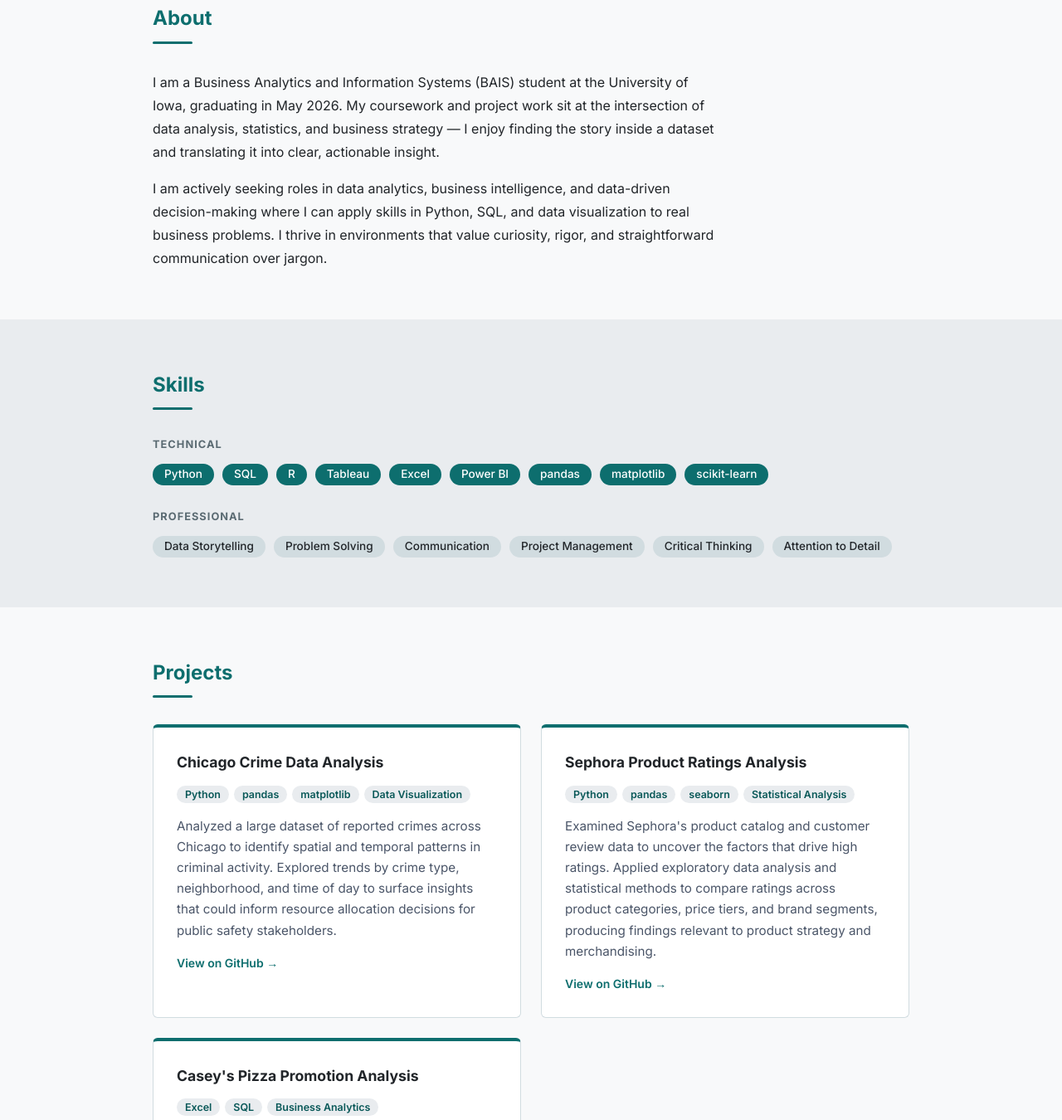
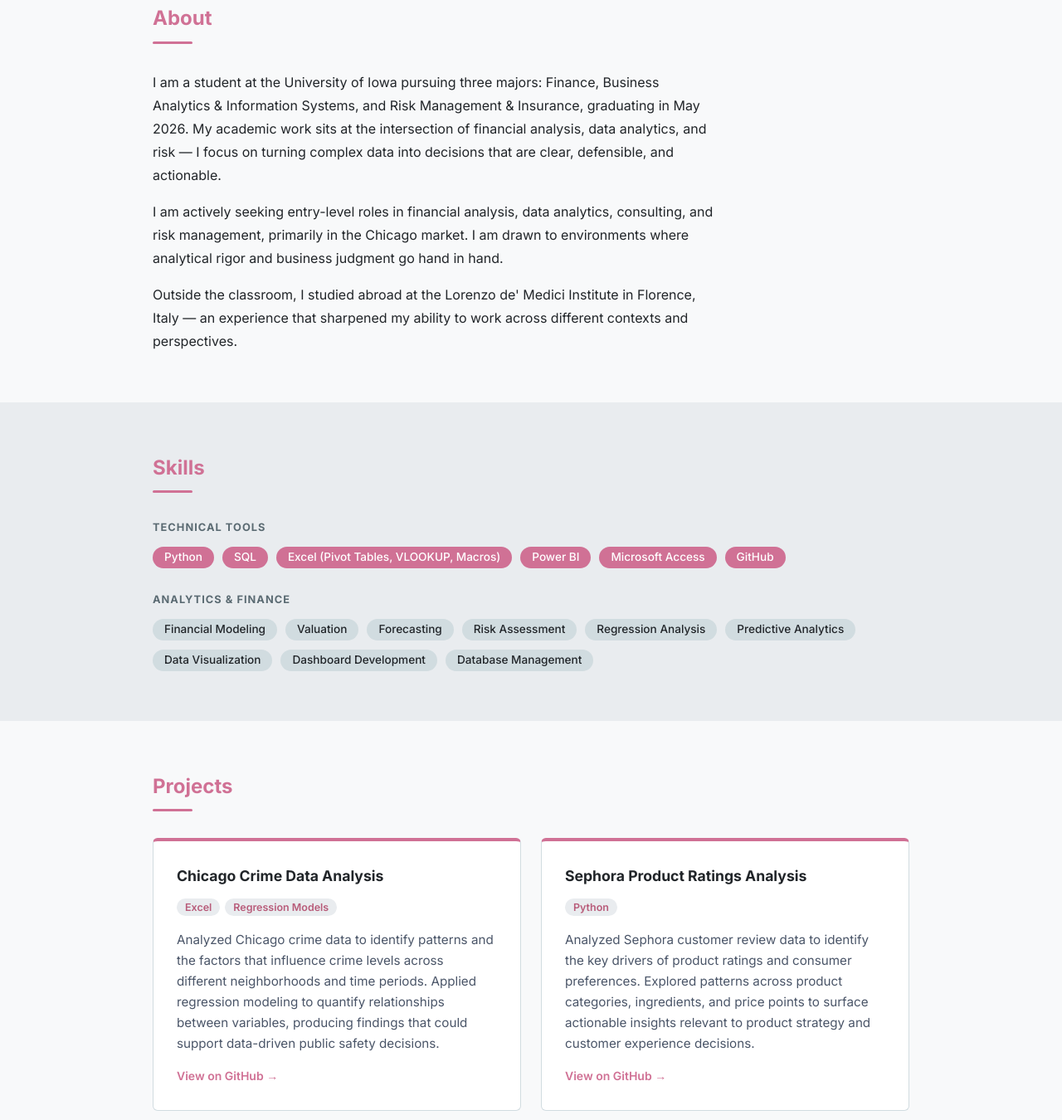
Before and after one commit to nicolekus/nwkus-landing-page, a plain HTML site: page index.html in a window 1280 px wide. Shown: the part 427-1777 px from the top of the page at 83% size. Drawn offline with Linux system fonts and the light colour scheme.

Commit message:
Update website content and styling to reflect new academic and career focus
Update CSS variables for accent colors and modify HTML content for the hero section, about, skills, projects, and contact information to align with updated professional and academic profiles.

Replit-Commit-Author: Agent
Replit-Commit-Session-Id: 44f59b81-3b3e-4686-90ff-39c9b60daa0b
Replit-Commit-Checkpoint-Type: full_checkpoint
Replit-Commit-Event-Id: ec69d156-4c88-4286-8f7b-c63012b08825
Replit-Commit-Screenshot-Url: https://storage.googleapis.com/screenshot-production-us-central1/01e62488-cd32-4ead-bc86-647883b052fd/44f59b81-3b3e-4686-90ff-39c9b60daa0b/0OMFG1O
Replit-Helium-Checkpoint-Created: true

```diff
--- a/css/stylesheet.css
+++ b/css/stylesheet.css
@@ -9,8 +9,8 @@
 :root {
   --color-bg:          #F8F9FA;
   --color-text:        #212529;
-  --color-accent:      #0D6E6E;
-  --color-accent-dark: #095858;
+  --color-accent:      #d07195;
+  --color-accent-dark: #b85c7a;
   --color-secondary-bg:#E9ECEF;
   --color-white:       #FFFFFF;
   --color-nav-bg:      #1A2E3B;
--- a/index.html
+++ b/index.html
@@ -3,8 +3,8 @@
 <head>
   <meta charset="UTF-8" />
   <meta name="viewport" content="width=device-width, initial-scale=1.0" />
-  <title>Nicole Kus | Business Analytics</title>
-  <meta name="description" content="Nicole Kus — Business Analytics student at the University of Iowa. Turning data into decisions." />
+  <title>Nicole Kus | Finance, Analytics &amp; Risk Management</title>
+  <meta name="description" content="Nicole Kus — Finance, Business Analytics, and Risk Management & Insurance student at the University of Iowa. Aspiring financial and data analyst." />
   <link rel="preconnect" href="https://fonts.googleapis.com" />
   <link rel="preconnect" href="https://fonts.gstatic.com" crossorigin />
   <link href="https://fonts.googleapis.com/css2?family=Inter:wght@400;500;600;700&display=swap" rel="stylesheet" />
@@ -48,7 +48,7 @@
         <div class="hero-inner">
           <img
             src="images/headshot.jpg"
-            alt="Nicole Kus, Business Analytics student at the University of Iowa"
+            alt="Nicole Kus, Finance and Business Analytics student at the University of Iowa"
             class="hero-headshot"
             width="160"
             height="160"
@@ -56,7 +56,7 @@
           <div class="hero-text">
             <h1 id="hero-heading">Nicole Kus</h1>
             <p class="hero-tagline">
-              Business Analytics student at the University of Iowa &mdash; turning data into decisions that drive results.
+              Finance, Business Analytics, and Risk Management &amp; Insurance Student | University of Iowa | Aspiring Financial &amp; Data Analyst
             </p>
             <div class="hero-cta-group">
               <a href="#projects" class="btn btn-primary">View My Work</a>
@@ -76,16 +76,20 @@
         <hr class="section-divider" aria-hidden="true" />
         <div class="about-body">
           <p>
-            I am a Business Analytics and Information Systems (BAIS) student at the University of Iowa,
-            graduating in May 2026. My coursework and project work sit at the intersection of data
-            analysis, statistics, and business strategy — I enjoy finding the story inside a dataset
-            and translating it into clear, actionable insight.
+            I am a student at the University of Iowa pursuing three majors: Finance, Business Analytics
+            &amp; Information Systems, and Risk Management &amp; Insurance, graduating in May 2026. My
+            academic work sits at the intersection of financial analysis, data analytics, and risk
+            — I focus on turning complex data into decisions that are clear, defensible, and actionable.
           </p>
           <p>
-            I am actively seeking roles in data analytics, business intelligence, and data-driven
-            decision-making where I can apply skills in Python, SQL, and data visualization to
-            real business problems. I thrive in environments that value curiosity, rigor, and
-            straightforward communication over jargon.
+            I am actively seeking entry-level roles in financial analysis, data analytics, consulting,
+            and risk management, primarily in the Chicago market. I am drawn to environments where
+            analytical rigor and business judgment go hand in hand.
+          </p>
+          <p>
+            Outside the classroom, I studied abroad at the Lorenzo de' Medici Institute in Florence,
+            Italy — an experience that sharpened my ability to work across different contexts and
+            perspectives.
           </p>
         </div>
       </div>
@@ -100,29 +104,29 @@
         <hr class="section-divider" aria-hidden="true" />
 
         <div class="skills-group">
-          <p class="skills-group-label">Technical</p>
-          <ul class="skill-tags" role="list" aria-label="Technical skills">
+          <p class="skills-group-label">Technical Tools</p>
+          <ul class="skill-tags" role="list" aria-label="Technical tools">
             <li><span class="tag tag-technical">Python</span></li>
             <li><span class="tag tag-technical">SQL</span></li>
-            <li><span class="tag tag-technical">R</span></li>
-            <li><span class="tag tag-technical">Tableau</span></li>
-            <li><span class="tag tag-technical">Excel</span></li>
+            <li><span class="tag tag-technical">Excel (Pivot Tables, VLOOKUP, Macros)</span></li>
             <li><span class="tag tag-technical">Power BI</span></li>
-            <li><span class="tag tag-technical">pandas</span></li>
-            <li><span class="tag tag-technical">matplotlib</span></li>
-            <li><span class="tag tag-technical">scikit-learn</span></li>
+            <li><span class="tag tag-technical">Microsoft Access</span></li>
+            <li><span class="tag tag-technical">GitHub</span></li>
           </ul>
         </div>
 
         <div class="skills-group">
-          <p class="skills-group-label">Professional</p>
-          <ul class="skill-tags" role="list" aria-label="Professional skills">
-            <li><span class="tag tag-professional">Data Storytelling</span></li>
-            <li><span class="tag tag-professional">Problem Solving</span></li>
-            <li><span class="tag tag-professional">Communication</span></li>
-            <li><span class="tag tag-professional">Project Management</span></li>
-            <li><span class="tag tag-professional">Critical Thinking</span></li>
-            <li><span class="tag tag-professional">Attention to Detail</span></li>
+          <p class="skills-group-label">Analytics &amp; Finance</p>
+          <ul class="skill-tags" role="list" aria-label="Analytics and finance skills">
+            <li><span class="tag tag-professional">Financial Modeling</span></li>
+            <li><span class="tag tag-professional">Valuation</span></li>
+            <li><span class="tag tag-professional">Forecasting</span></li>
+            <li><span class="tag tag-professional">Risk Assessment</span></li>
+            <li><span class="tag tag-professional">Regression Analysis</span></li>
+            <li><span class="tag tag-professional">Predictive Analytics</span></li>
+            <li><span class="tag tag-professional">Data Visualization</span></li>
+            <li><span class="tag tag-professional">Dashboard Development</span></li>
+            <li><span class="tag tag-professional">Database Management</span></li>
           </ul>
         </div>
 
@@ -143,16 +147,14 @@
           <article class="project-card" aria-labelledby="project-1-title">
             <h3 id="project-1-title">Chicago Crime Data Analysis</h3>
             <ul class="project-tools" aria-label="Tools used">
-              <li><span class="project-tool-tag">Python</span></li>
-              <li><span class="project-tool-tag">pandas</span></li>
-              <li><span class="project-tool-tag">matplotlib</span></li>
-              <li><span class="project-tool-tag">Data Visualization</span></li>
+              <li><span class="project-tool-tag">Excel</span></li>
+              <li><span class="project-tool-tag">Regression Models</span></li>
             </ul>
             <p class="project-description">
-              Analyzed a large dataset of reported crimes across Chicago to identify spatial and temporal
-              patterns in criminal activity. Explored trends by crime type, neighborhood, and time of day
-              to surface insights that could inform resource allocation decisions for public safety
-              stakeholders.
+              Analyzed Chicago crime data to identify patterns and the factors that influence crime
+              levels across different neighborhoods and time periods. Applied regression modeling to
+              quantify relationships between variables, producing findings that could support
+              data-driven public safety decisions.
             </p>
             <a
               href="https://github.com/nicolekus"
@@ -168,15 +170,12 @@
             <h3 id="project-2-title">Sephora Product Ratings Analysis</h3>
             <ul class="project-tools" aria-label="Tools used">
               <li><span class="project-tool-tag">Python</span></li>
-              <li><span class="project-tool-tag">pandas</span></li>
-              <li><span class="project-tool-tag">seaborn</span></li>
-              <li><span class="project-tool-tag">Statistical Analysis</span></li>
             </ul>
             <p class="project-description">
-              Examined Sephora's product catalog and customer review data to uncover the factors that
-              drive high ratings. Applied exploratory data analysis and statistical methods to compare
-              ratings across product categories, price tiers, and brand segments, producing findings
-              relevant to product strategy and merchandising.
+              Analyzed Sephora customer review data to identify the key drivers of product ratings
+              and consumer preferences. Explored patterns across product categories, ingredients,
+              and price points to surface actionable insights relevant to product strategy and
+              customer experience decisions.
             </p>
             <a
               href="https://github.com/nicolekus"
@@ -191,15 +190,14 @@
           <article class="project-card" aria-labelledby="project-3-title">
             <h3 id="project-3-title">Casey's Pizza Promotion Analysis</h3>
             <ul class="project-tools" aria-label="Tools used">
-              <li><span class="project-tool-tag">Excel</span></li>
               <li><span class="project-tool-tag">SQL</span></li>
-              <li><span class="project-tool-tag">Business Analytics</span></li>
+              <li><span class="project-tool-tag">Power BI</span></li>
             </ul>
             <p class="project-description">
-              Evaluated the effectiveness of Casey's General Store pizza promotions by analyzing sales
-              transaction data before, during, and after promotional periods. Quantified promotional
-              lift, identified which offer types drove the strongest ROI, and developed data-backed
-              recommendations for future campaign planning.
+              Analyzed promotion participation and purchasing behavior to evaluate the effectiveness
+              of Casey's General Store pizza promotions. Built Power BI dashboards to visualize
+              trends and used SQL to query transaction data, delivering recommendations on which
+              promotion types generated the strongest customer response.
             </p>
             <a
               href="https://github.com/nicolekus"
@@ -222,8 +220,8 @@
         <h2 id="contact-heading" class="section-heading">Contact</h2>
         <hr class="section-divider" aria-hidden="true" />
         <p class="contact-intro">
-          I am open to internship and full-time opportunities in data analytics and business intelligence.
-          Feel free to connect on LinkedIn or explore my work on GitHub.
+          I am open to internship and full-time opportunities in financial analysis, data analytics,
+          consulting, and risk management. Reach out on LinkedIn or send me an email — I'd be glad to connect.
         </p>
         <div class="contact-links">
 
@@ -241,16 +239,14 @@
           </a>
 
           <a
-            href="https://github.com/nicolekus"
-            class="contact-badge badge-github"
-            target="_blank"
-            rel="noopener noreferrer"
-            aria-label="View Nicole Kus's projects on GitHub"
+            href="mailto:nicole-kus@uiowa.edu"
+            class="contact-badge badge-email"
+            aria-label="Email Nicole Kus at nicole-kus@uiowa.edu"
           >
             <svg xmlns="http://www.w3.org/2000/svg" width="18" height="18" viewBox="0 0 24 24" fill="currentColor" aria-hidden="true">
-              <path d="M12 .297c-6.63 0-12 5.373-12 12 0 5.303 3.438 9.8 8.205 11.385.6.113.82-.258.82-.577 0-.285-.01-1.04-.015-2.04-3.338.724-4.042-1.61-4.042-1.61C4.422 18.07 3.633 17.7 3.633 17.7c-1.087-.744.084-.729.084-.729 1.205.084 1.838 1.236 1.838 1.236 1.07 1.835 2.809 1.305 3.495.998.108-.776.417-1.305.76-1.605-2.665-.3-5.466-1.332-5.466-5.93 0-1.31.465-2.38 1.235-3.22-.135-.303-.54-1.523.105-3.176 0 0 1.005-.322 3.3 1.23.96-.267 1.98-.399 3-.405 1.02.006 2.04.138 3 .405 2.28-1.552 3.285-1.23 3.285-1.23.645 1.653.24 2.873.12 3.176.765.84 1.23 1.91 1.23 3.22 0 4.61-2.805 5.625-5.475 5.92.42.36.81 1.096.81 2.22 0 1.606-.015 2.896-.015 3.286 0 .315.21.69.825.57C20.565 22.092 24 17.592 24 12.297c0-6.627-5.373-12-12-12"/>
+              <path d="M20 4H4c-1.1 0-2 .9-2 2v12c0 1.1.9 2 2 2h16c1.1 0 2-.9 2-2V6c0-1.1-.9-2-2-2zm0 4-8 5-8-5V6l8 5 8-5v2z"/>
             </svg>
-            GitHub
+            Email Me
           </a>
 
         </div>
```
